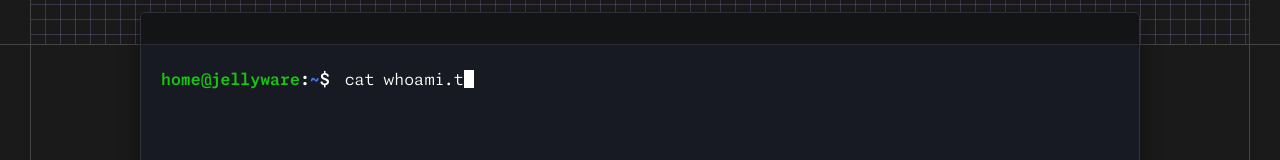
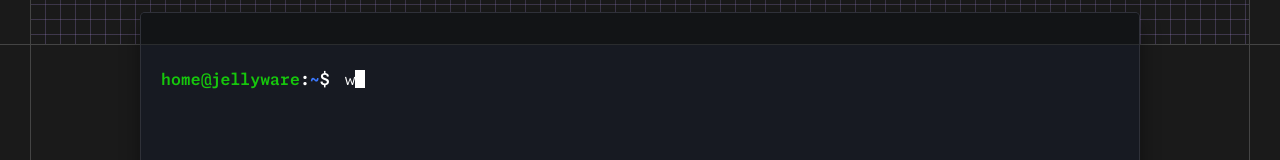
Before and after one commit to jaym-01/jellyware, a Next.js app: page / in a window 1280 px wide. Shown: the part 296-456 px from the top of the page. Built offline with nearby package versions, Linux system fonts and the light colour scheme.

Commit message:
changed terminal text

```diff
--- a/src/components/Home/Hero/Terminal.tsx
+++ b/src/components/Home/Hero/Terminal.tsx
@@ -1,22 +1,27 @@
 "use client";
 
 import styles from "@/styles/components/home/terminal.module.scss";
-import { useState } from "react";
+import { useEffect, useState } from "react";
 import { ReadTextProps, displayText } from "./text";
 import Typer from "./Typer";
+import { cubicBezier } from "motion";
 
 export function Terminal({ ...props }) {
   const [textNum, setTextNum] = useState<number>(0);
+  const [showEmpty, setShowEmpty] = useState<boolean>(false);
 
   return (
     <TerminalAnimation
-      key={textNum}
-      text={displayText[textNum]}
-      handleComplete={() => {
-        setTimeout(
-          () => setTextNum((prev) => (prev + 1) % displayText.length),
-          300
-        );
+      text={showEmpty ? undefined : displayText[textNum]}
+      handleComplete={(cb: () => void) => {
+        setTimeout(() => {
+          setShowEmpty(true);
+          cb();
+          setTimeout(() => {
+            setTextNum((prev) => (prev + 1) % displayText.length);
+            setShowEmpty(false);
+          }, 300);
+        }, 300);
       }}
       {...props}
     />
@@ -28,26 +33,40 @@ export function TerminalAnimation({
   handleComplete,
   ...props
 }: {
-  text: ReadTextProps;
-  handleComplete: () => void;
+  text?: ReadTextProps;
+  handleComplete: (cb: () => void) => void;
 }) {
   const [showOutput, setShowOutput] = useState<boolean>(false);
   const [showClear, setShowClear] = useState<boolean>(false);
+  const [showCommand, setShowCommand] = useState<boolean>(true);
 
   const handleCommandComplete = function () {
     setTimeout(() => {
       setShowOutput(true);
-      setTimeout(() => setShowClear(true), text.duration);
+      if (text?.duration) {
+        setTimeout(() => setShowClear(true), text?.duration);
+      }
     }, 300);
   };
+
+  useEffect(() => {
+    setShowCommand(true);
+    setShowOutput(false);
+    setShowClear(false);
+  }, [text?.command, text?.output, text?.duration]);
 
   return (
     <div className={styles.terminal} {...props}>
       <p className={styles.line}>
         <BashPrompt />
-        <Typer text={text.command} handleTextComplete={handleCommandComplete} />
+        {showCommand && text && (
+          <Typer
+            text={text.command}
+            handleTextComplete={handleCommandComplete}
+          />
+        )}
       </p>
-      {showOutput && (
+      {text && showOutput && (
         <>
           <p className={styles.line}>
             <text.output />
@@ -57,7 +76,16 @@ export function TerminalAnimation({
             {!showClear ? (
               <span className={styles.cursorAnimation}>&nbsp;</span>
             ) : (
-              <Typer text="clear" handleTextComplete={() => handleComplete()} />
+              <Typer
+                text="clear"
+                handleTextComplete={() =>
+                  handleComplete(() => {
+                    setShowClear(false);
+                    setShowOutput(false);
+                    setShowCommand(false);
+                  })
+                }
+              />
             )}
           </p>
         </>
--- a/src/components/Home/Hero/text.tsx
+++ b/src/components/Home/Hero/text.tsx
@@ -9,26 +9,22 @@ export interface ReadTextProps {
 
 export const displayText: ReadTextProps[] = [
   {
-    command: "cat intro.txt",
-    output: () => (
-      <span className={styles.terminalOutput}>Hi, I{"'"}m Jay!</span>
-    ),
-    duration: 2000,
-  },
-  {
-    command: "cat whoami.txt",
+    command: "whoami",
     output: () => (
       <span className={styles.terminalOutput}>
-        I{"'"}m a software engineer and student at Imperial College London,
-        interested in full stack development, low level programming and ML!
+        👋 Hey, I’m Jay, a software engineer.
         <br />
         <br />
-        I recently won IC HACK 2025
+        <br />
+        I’m into building scalable backend systems, systems programming, and
+        machine learning.
         <br />
         <br />
-        You can find out more about me below vvv
+        <br />
+        I’m in my final year at <b>Imperial College London</b>, studying
+        Electronic and Information Engineering
       </span>
     ),
-    duration: 5000,
+    duration: 4000,
   },
 ];
```
